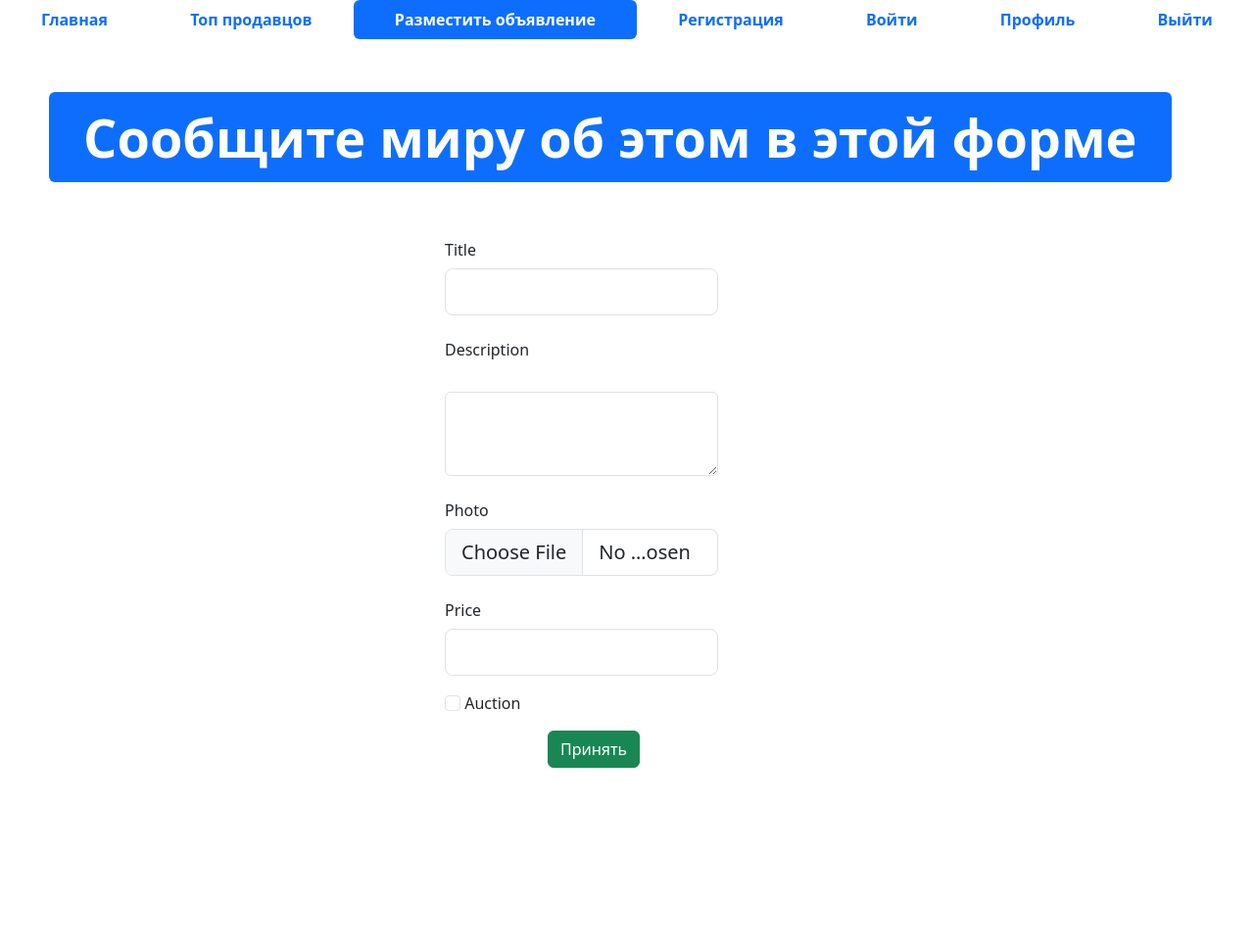
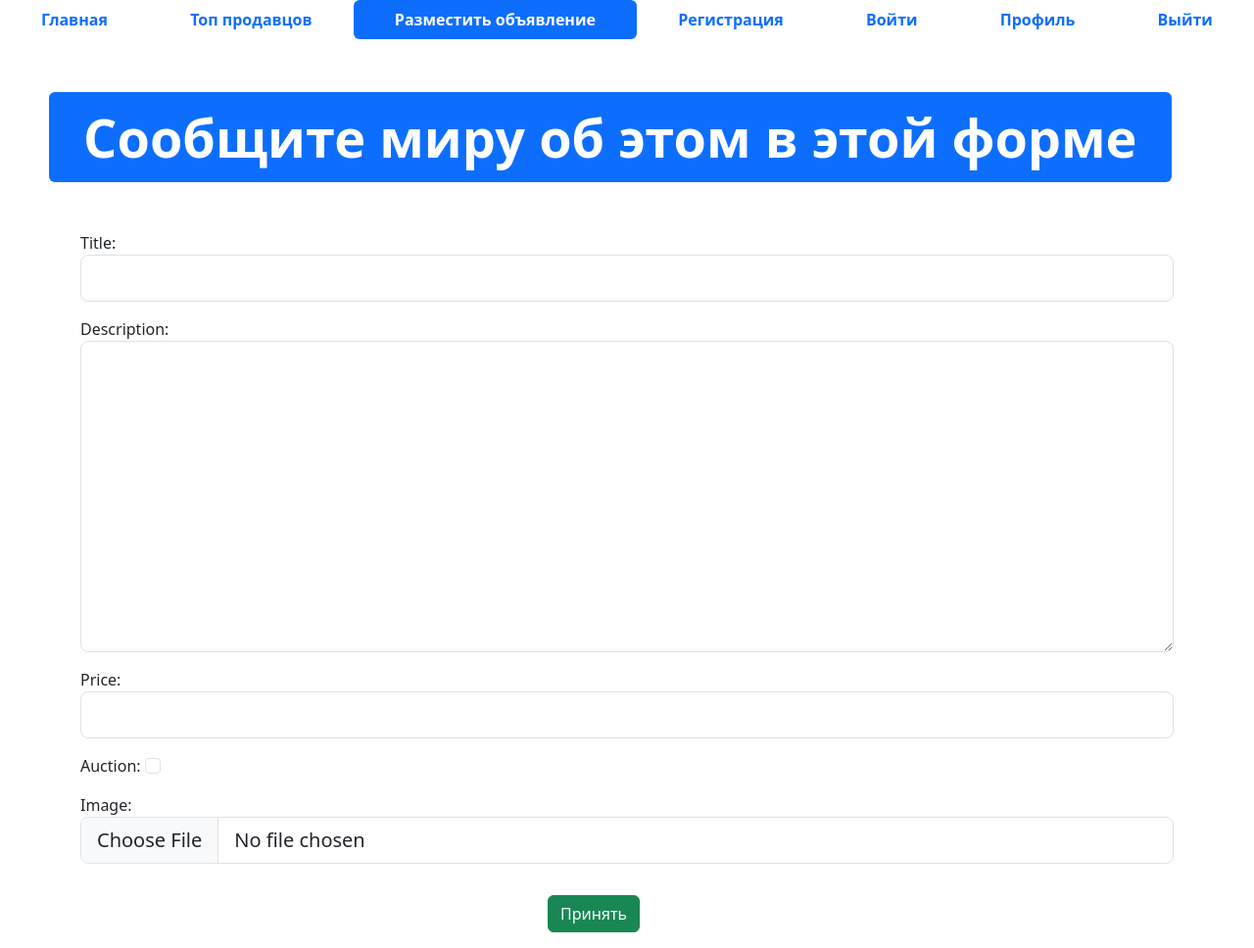
Before and after one commit to a1ex08/m4_t4_hw, a Django app: page /advertisement-post/ in a window 1280 px wide. Shown: the whole page at 98% size. Before the commit the page ends 784 px from the top, so only its background shows below. Run offline with Django 4.2, Linux system fonts and the light colour scheme; some libraries are stand-ins or nearby versions.

Commit message:
Урок 10

```diff
--- /dev/null
+++ b/online_shop/app_online_shop/forms.py
@@ -0,0 +1,8 @@
+from django import forms
+
+class AdvertisementForm(forms.Form):
+    title = forms.CharField(max_length=64, widget=forms.TextInput(attrs={'class': "form-control form-control-lg"}))
+    description = forms.CharField(widget=forms.Textarea(attrs={'class': "form-control form-control-lg"}))
+    price = forms.DecimalField(widget=forms.NumberInput(attrs={'class': "form-control form-control-lg"}))
+    auction = forms.BooleanField(widget=forms.CheckboxInput(attrs={'class': "form-check-input"}), required=False)
+    image = forms.ImageField(widget=forms.FileInput(attrs={'class': "form-control form-control-lg"}))
--- a/online_shop/app_online_shop/views.py
+++ b/online_shop/app_online_shop/views.py
@@ -1,7 +1,9 @@
-from django.shortcuts import render
+from django.shortcuts import render, redirect
 # Подключаем объект для выполнения HTTP-запроса
 from django.http import HttpResponse
 from .models import OnlineShop
+from .forms import AdvertisementForm
+from django.urls import reverse
 
 # Create your views here.
 
@@ -16,7 +18,19 @@ def top_sellers(request):
     return render(request, 'top-sellers.html')
 
 def advertisment_post(request):
-    return render(request, 'advertisement-post.html')
+    # Проверка на пост запрос
+    if request.method == 'POST':
+        form = AdvertisementForm(request.POST, request.FILES)
+        if form.is_valid():
+            advertisement = OnlineShop(**form.cleaned_data)
+            advertisement.user = request.user
+            advertisement.save()
+            url = reverse('main-page')
+            return redirect(url)
+    else:
+        form = AdvertisementForm()
+    context = {'form':form}
+    return render(request, 'advertisement-post.html', context)
 
 def advertisment(request):
     return render(request, 'advertisement.html')
--- a/online_shop/templates/advertisement-post.html
+++ b/online_shop/templates/advertisement-post.html
@@ -8,7 +8,7 @@
 {% block content %}
   <ul class="nav nav-pills sticky-top bg-white nav-fill">
     <li class="nav-item">
-      <a class="nav-link" href="/">
+      <a class="nav-link" href="{% url 'main-page' %}">
         <span style="font-weight: bold;">Главная</span>
       </a>
     </li>
@@ -50,47 +50,9 @@
     </div>
   </div>
   <div class="container">
-    <form method="post">
+    <form method="post" enctype="multipart/form-data"> {% csrf_token %}
       <div class="row mb-3">
-        <div class="col">
-          <label class="col-sm-4 col-form-label offset-4">Title</label>
-          <div class="col-sm-4 offset-4 w-25">
-            <input type="text" class="form-control form-control-lg">
-          </div>
-        </div>
-      </div>
-      <div class="row mb-3">
-        <div class="col">
-          <label class="col-sm-4 col-form-label offset-4">Description</label>
-          <div class="col-sm-4 offset-4 w-25">
-              <label for="" class="form-label"></label>
-              <textarea class="form-control" name="" id="" rows="3"></textarea>
-          </div>
-        </div>
-      </div>
-      <div class="row mb-3">
-        <div class="col">
-          <label class="col-sm-4 col-form-label offset-4">Photo</label>
-          <div class="col-sm-4 offset-4 w-25">
-            <input type="file" class="form-control form-control-lg">
-          </div>
-        </div>
-      </div>
-      <div class="row mb-3">
-        <div class="col">
-          <label class="col-sm-4 col-form-label offset-4">Price</label>
-          <div class="col-sm-4 offset-4 w-25">
-            <input type="text" class="form-control form-control-lg">
-          </div>
-        </div>
-      </div>
-      <div class="row mb-3">
-        <div class="col">
-          <div class="offset-4 w-25">
-            <input type="checkbox" class="form-check-input">
-            <label class="form-check-label">Auction</label>
-          </div>
-        </div>
+        {{ form.as_p }}
       </div>
       <div class="row mb-3 offset-sm-5">
         <div class="col">
--- a/online_shop/templates/advertisement.html
+++ b/online_shop/templates/advertisement.html
@@ -8,7 +8,7 @@
 {% block content %}
   <ul class="nav nav-pills sticky-top bg-white nav-fill">
     <li class="nav-item">
-      <a class="nav-link" href="/">
+      <a class="nav-link" href="{% url 'main-page' %}">
         <span style="font-weight: bold;">Главная</span>
       </a>
     </li>
--- a/online_shop/templates/login.html
+++ b/online_shop/templates/login.html
@@ -8,7 +8,7 @@
 {% block content %}
   <ul class="nav nav-pills sticky-top bg-white nav-fill">
     <li class="nav-item">
-      <a class="nav-link" href="/">
+      <a class="nav-link" href="{% url 'main-page' %}">
         <span style="font-weight: bold;">Главная</span>
       </a>
     </li>
--- a/online_shop/templates/profile.html
+++ b/online_shop/templates/profile.html
@@ -8,7 +8,7 @@
 {% block content %}
   <ul class="nav nav-pills sticky-top bg-white nav-fill">
     <li class="nav-item">
-      <a class="nav-link" href="/">
+      <a class="nav-link" href="{% url 'main-page' %}">
         <span style="font-weight: bold;">Главная</span>
       </a>
     </li>
--- a/online_shop/templates/register.html
+++ b/online_shop/templates/register.html
@@ -8,7 +8,7 @@
 {% block content %}
   <ul class="nav nav-pills sticky-top bg-white nav-fill">
     <li class="nav-item">
-      <a class="nav-link" href="/">
+      <a class="nav-link" href="{% url 'main-page' %}">
         <span style="font-weight: bold;">Главная</span>
       </a>
     </li>
--- a/online_shop/templates/top-sellers.html
+++ b/online_shop/templates/top-sellers.html
@@ -8,7 +8,7 @@
 {% block content %}
 <ul class="nav nav-pills sticky-top bg-white nav-fill">
   <li class="nav-item">
-    <a class="nav-link"  href="/">
+    <a class="nav-link"  href="{% url 'main-page' %}">
       <span style="font-weight: bold;">Главная</span>
     </a>
   </li>
```
Also changed, not shown: online_shop/templates/index.html (+1 -6 lines), online_shop/db.sqlite3, online_shop/media/online_shop/oracle_crate.png (added), 1 other file.
